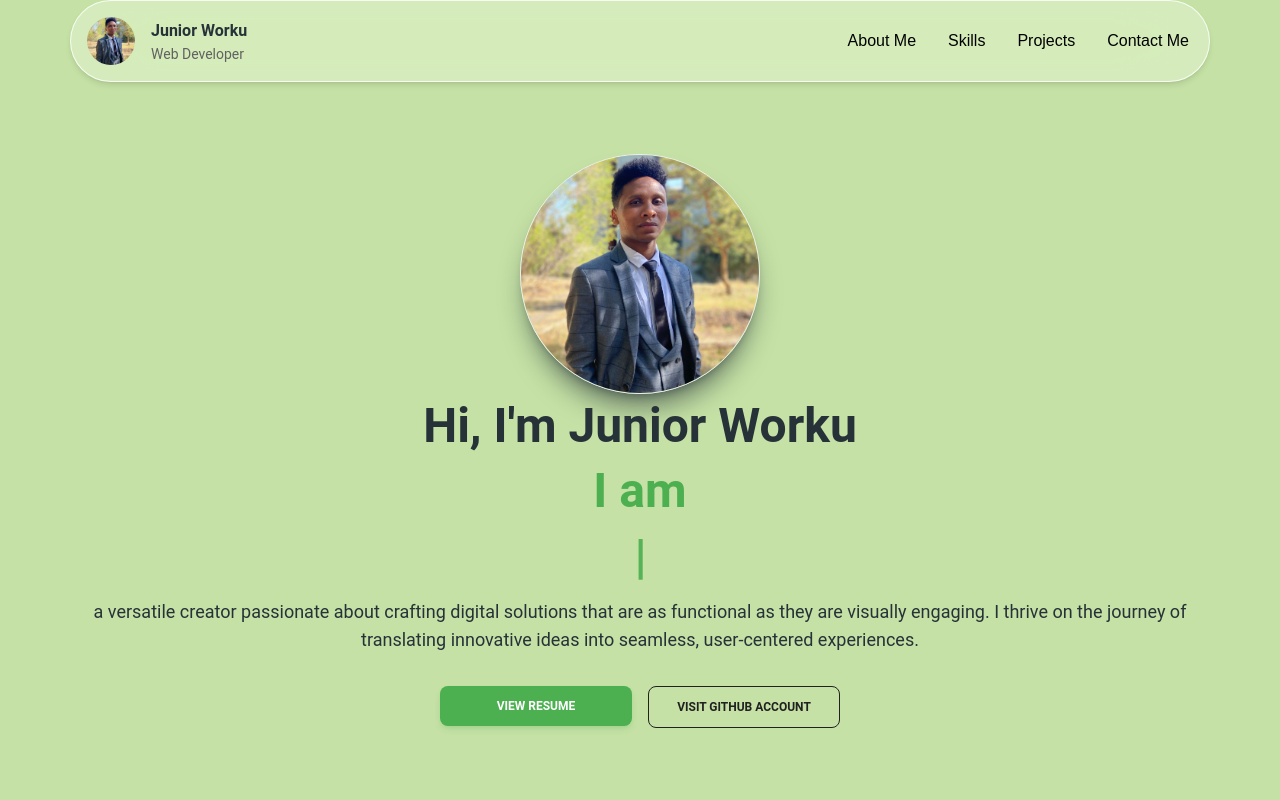
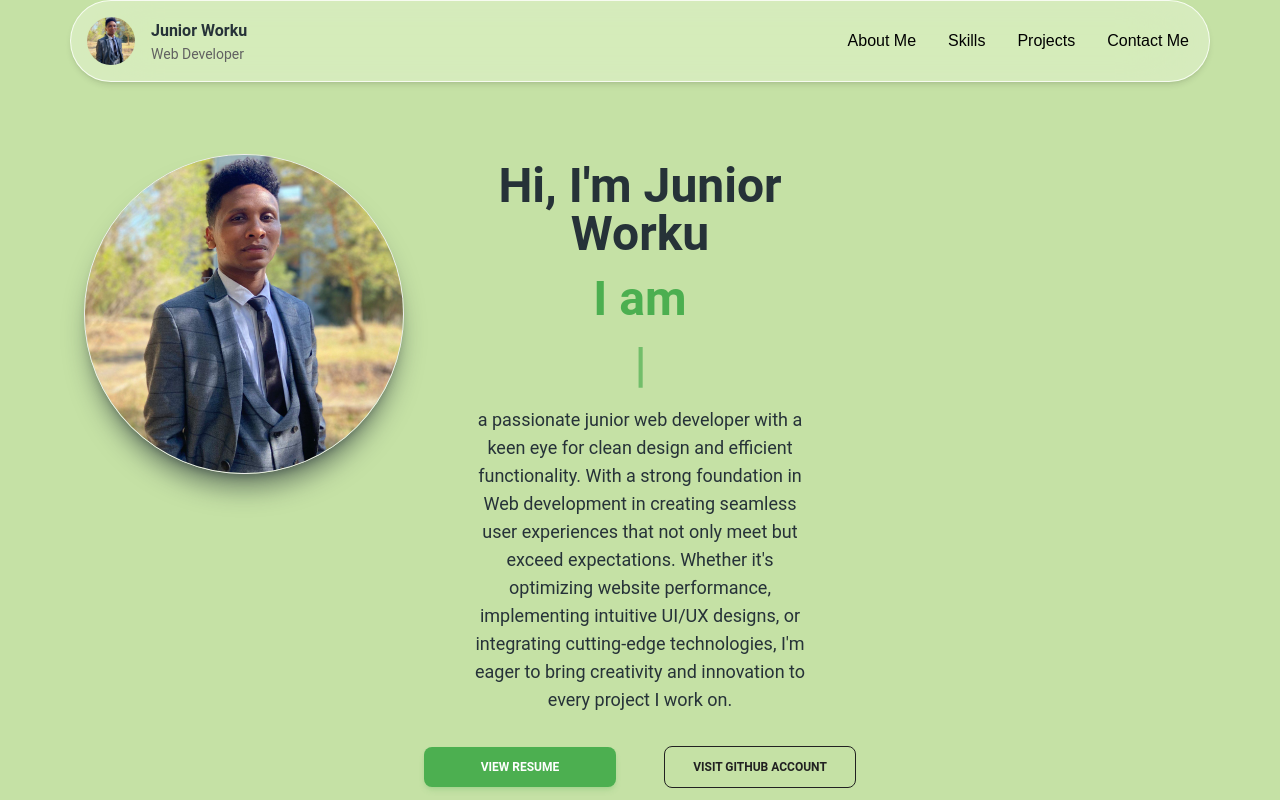
Before and after one commit to juniorworku/Juju-s-Files, a React (Vite) app in the folder Portfolio Project/: page / in a window 1280 px wide. Shown: the top 800 px of the page. Built offline with nearby package versions, Linux system fonts and the light colour scheme.

Commit message:
code updated

```diff
--- a/Portfolio Project/src/components/heroSection.jsx
+++ b/Portfolio Project/src/components/heroSection.jsx
@@ -11,13 +11,16 @@ export default function HeroSection() {
   return (
     <>
       <header id="about" className="bg-light-green-200 p-4">
-        <div className="grid mt-2 min-h-[80vh] w-full lg:h-[54rem] md:h-[34rem] place-items-stretch bg-center bg-contain bg-no-repeat">
-          <div className="container mx-auto px-4 text-start">
+        <div className="mt-2 w-full">
+          <div className="container grid grid-cols-1 gap-12 sm:grid-cols-1 md:grid-cols-1 lg:grid-cols-3 xl:grid-cols-3 mx-auto text-start">
+            <div>
               <img
-                className="m-auto h-60 w-60 rounded-full object-cover object-center shadow-xl shadow-blue-gray-900/50 border"
+                className="m-auto h-80 w-80 rounded-full object-cover object-center shadow-xl shadow-blue-gray-900/50 border"
                 src={heroImage}
                 alt="profile image"
               />
+            </div>
+            <div>
               <Typography
                 variant="h3"
                 color="blue-gray"
@@ -48,8 +51,11 @@ export default function HeroSection() {
               >
                 {Bio.description}
               </Typography>
-            <div className="mt-8 grid w-full place-items-start md:justify-center">
-              <div className="mb-2 flex w-full flex-col gap-4 md:flex-row">
+
+            </div>
+          </div>
+          <div className="mt-8">
+            <div className="justify-center items-center flex flex-row gap-12">
               <a href={Bio.resume} target="_blank" rel="noreferrer">
                 <Button color="green" className=" px-4 md:w-[12rem]">View Resume</Button>
               </a>
@@ -59,7 +65,6 @@ export default function HeroSection() {
             </div>
           </div>
         </div>
-        </div>
       </header>
     </>
   )
--- a/Portfolio Project/src/data/fixedData.jsx
+++ b/Portfolio Project/src/data/fixedData.jsx
@@ -29,9 +29,9 @@ export const Bio = {
     "Programmer",
   ],
   description:
-    "a versatile creator passionate about crafting digital solutions that are as functional as they are visually engaging. I thrive on the journey of translating innovative ideas into seamless, user-centered experiences.",
+    "a passionate junior web developer with a keen eye for clean design and efficient functionality. With a strong foundation in Web development in creating seamless user experiences that not only meet but exceed expectations. Whether it's optimizing website performance, implementing intuitive UI/UX designs, or integrating cutting-edge technologies, I'm eager to bring creativity and innovation to every project I work on.",
   resume:
-    "https://drive.google.com/file/d/1fp_VDnXsfmdrWBn223QempNEUJHa_r83/view?usp=drive_link",
+    "https://drive.google.com/file/d/1TeTlhlc57Y6dJcLqIJc8pmG4UslwRENY/view?usp=drive_link",
   github: "https://github.com/juniorworku",
   profile:"https://drive.google.com/file/d/1VrhX0iXlSDF3I-p7VbLCGb1658YM8XEs/view?usp=drive_link"
 };
@@ -139,7 +139,7 @@ export const projects = [
       " Welcome to the GitHub repository for the my personal portfolio website project! Explore the source code. Built with HTML, CSS, and JavaScript.",
     tags: ["React", "BootStrap","RESTFul API"],
     link: "https://github.com",
-    repository: "https://github.com/juniorworku",
+    repository: "https://github.com/juniorworku/Inventory-Management-System",
   },
   {
     id: 2,
@@ -149,7 +149,7 @@ export const projects = [
       " Welcome to the GitHub repository for the my personal portfolio website project! Explore the source code. Built with HTML, CSS, and JavaScript.",
     tags: ["React + Vite", "BootStrap","RESTFul API"],
     link: "https://github.com",
-    repository: "https://github.com/juniorworku",
+    repository: "https://github.com/juniorworku/ReactJS-Projects/tree/main/A%20BUDGET%20APP/A%20Budget%20App",
   },
   {
     id: 3,
@@ -159,6 +159,6 @@ export const projects = [
       " Welcome to the GitHub repository for the my personal portfolio website project! Explore the source code. Built with HTML, CSS, and JavaScript.",
     tags: ["React + vite", "Material TailWind Css"],
     link: "https://github.com",
-    repository: "https://github.com/juniorworku",
+    repository: "https://github.com/juniorworku/ReactJS-Weather-App",
   },
 ]
```
Lines whose indentation alone changed are shown as unchanged.
